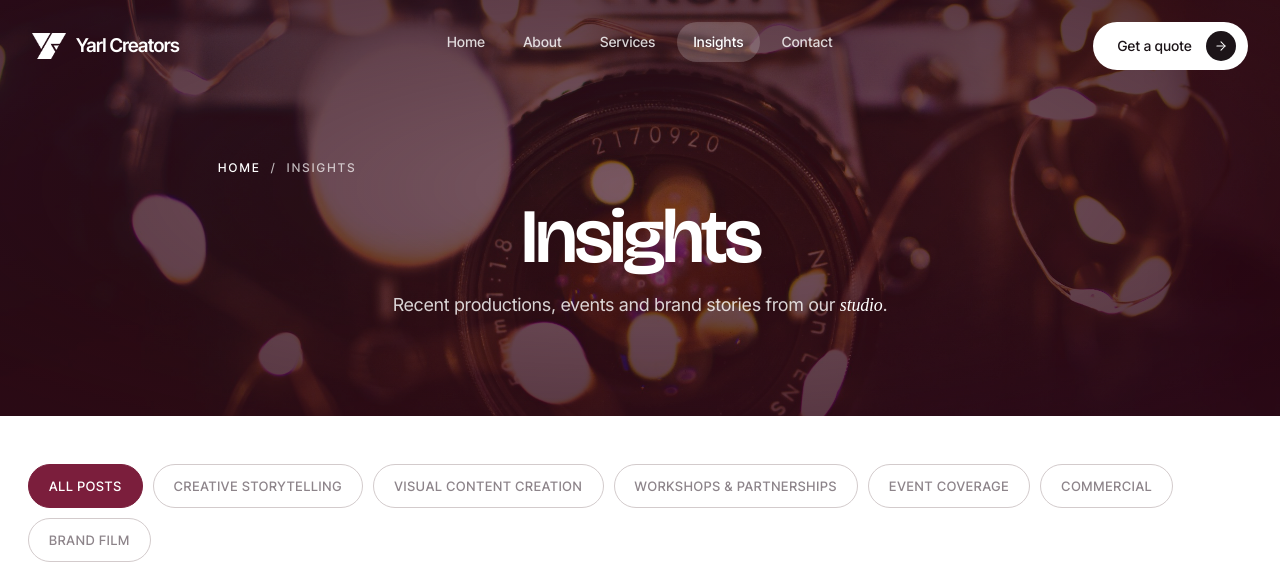
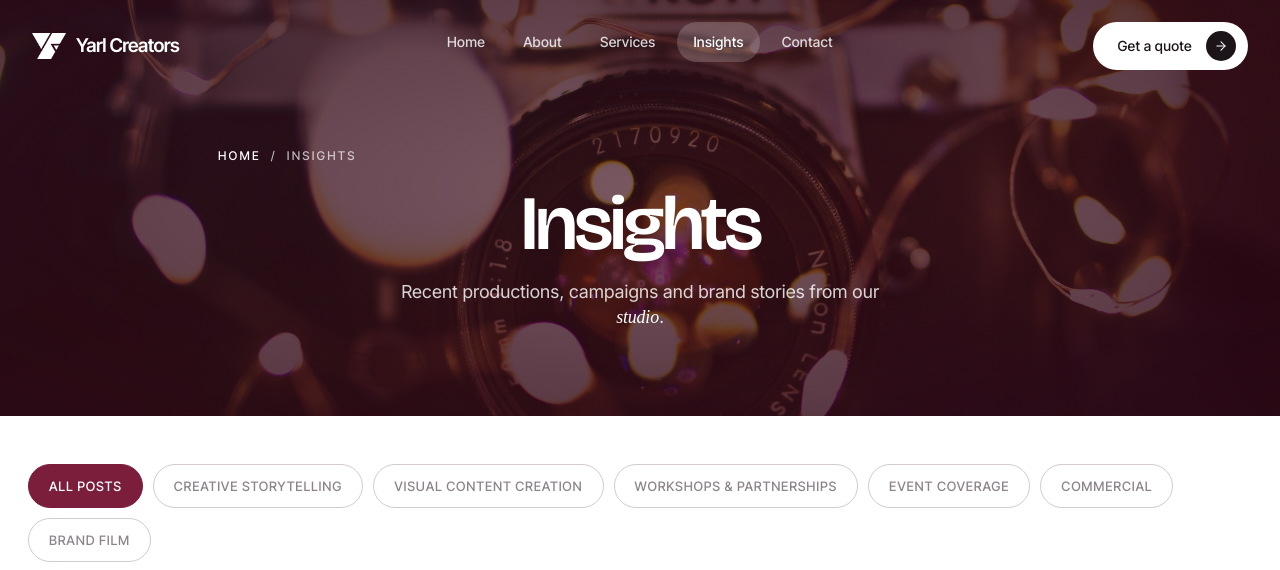
Before and after one commit to habbgate/yarlcreators, a PHP site: page /insights in a window 1280 px wide. Shown: the top 570 px of the page. Run offline with PHP 8.4, Linux system fonts and the light colour scheme; data comes from the database, SQL or seed files in the repository; some web fonts are replaced.

Commit message:
Insights: update tagline to mention campaigns
Co-Authored-By: Claude Haiku 5.5 <noreply@anthropic.com>

```diff
--- a/insights.php
+++ b/insights.php
@@ -11,7 +11,7 @@ $page = [
 ];
 include __DIR__ . '/includes/header.php';
 ?>
-<?= page_banner('Insights', 'Insights', 'Recent productions, events and brand stories from our <em>studio</em>.', '/images/covers/nikon-bokeh.jpg') ?>
+<?= page_banner('Insights', 'Insights', 'Recent productions, campaigns and brand stories from our <em>studio</em>.', '/images/covers/nikon-bokeh.jpg') ?>
 <section class="ins-sec">
   <div class="wrap">
     <?php
```
